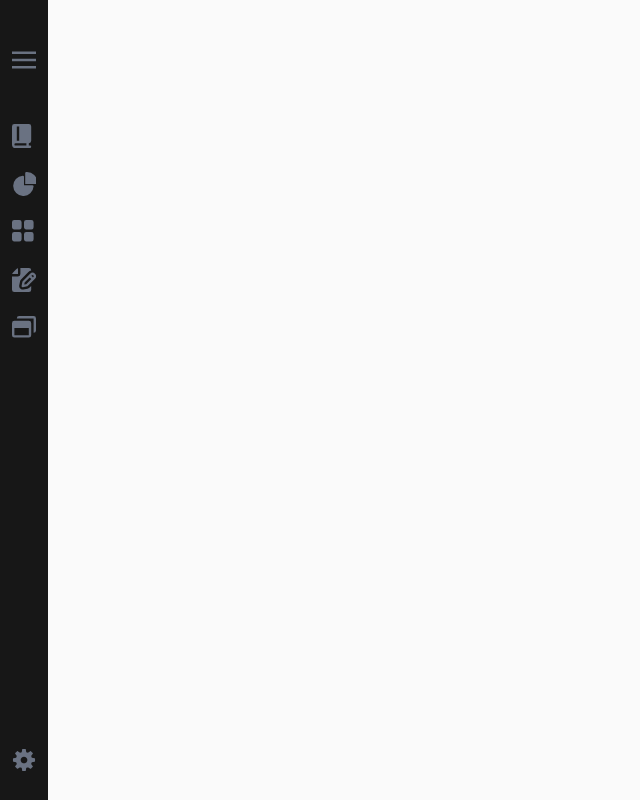
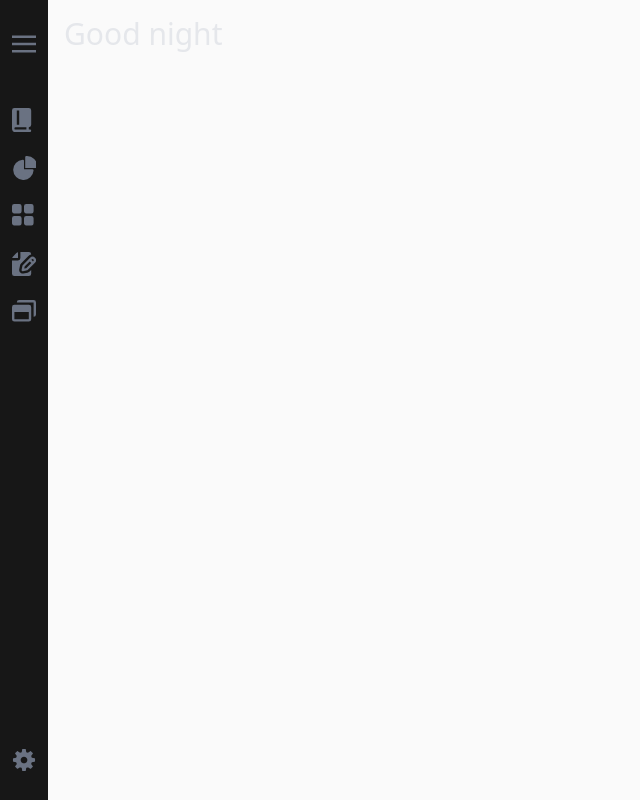
Before and after one commit to diegobasico/cassandra, a React (Vite) app in the folder frontend/: page / in a window 1280 px wide. Shown: the whole page, without its empty margins (0-640 px from the left). Built offline with nearby package versions, Linux system fonts and the light colour scheme.

Commit message:
added atom

```diff
--- a/frontend/package.json
+++ b/frontend/package.json
@@ -14,6 +14,7 @@
     "@tailwindcss/vite": "^4.0.14",
     "axios": "^1.8.3",
     "handsontable": "^15.1.0",
+    "jotai": "^2.12.2",
     "react": "^19.0.0",
     "react-dom": "^19.0.0",
     "tailwindcss": "^4.0.14"
--- a/frontend/src/App.tsx
+++ b/frontend/src/App.tsx
@@ -1,38 +1,29 @@
-import { useState } from "react";
+import React, { useState } from "react";
 import Sidebar from "./components/Sidebar";
+import Main from "./components/Main";
 import Datos from "./components/Datos";
 import Ppto from "./components/Ppto";
 import Apu from "./components/Apu";
+import Insumos from "./components/Insumos";
 import Gastos from "./components/Gastos";
-import Insumos from "./components/Insumos";
 import Config from "./components/Config";
 
 function App() {
-  const [activeComponent, setActiveComponent] = useState("Main");
+  const [activeComponent, setActiveComponent] = useState<string>("Main");
 
-  function renderComponent() {
-    switch (activeComponent) {
-      case "Datos":
-        return <Datos />;
-      case "Ppto":
-        return <Ppto />;
-      case "Apu":
-        return <Apu />;
-      case "Insumos":
-        return <Insumos />;
-      case "Gastos":
-        return <Gastos />;
-      case "Config":
-        return <Config />;
-      default:
-        return <></>;
-    }
-  }
+  const componentMap: { [key: string]: React.JSX.Element } = {
+    Datos: <Datos />,
+    Ppto: <Ppto />,
+    Apu: <Apu />,
+    Insumos: <Insumos />,
+    Gastos: <Gastos />,
+    Config: <Config />,
+  };
 
   return (
     <div className="flex h-dvh bg-neutral-50 font-light text-gray-200 dark:bg-neutral-800">
-      <Sidebar activeComponent={setActiveComponent} />
-      {renderComponent()}
+      <Sidebar activateComponent={setActiveComponent} />
+      {componentMap[activeComponent] || <Main />}
     </div>
   );
 }
--- a/frontend/src/components/Datos.tsx
+++ b/frontend/src/components/Datos.tsx
@@ -1,7 +1,28 @@
+import { atom, useAtom } from "jotai";
+
+const formAtom = atom({
+  name: "",
+  age: "",
+});
+
 function Datos() {
+  const [formState, setFormState] = useAtom(formAtom);
+
   return (
     <div className="p-4">
       <span className="text-3xl"> Datos Generales</span>
+      <input
+        type="text"
+        value={formState.name}
+        onChange={(event) => setFormState({ ...formState, name: event.target.value })}
+        placeholder="Name"
+      />
+      <input
+        type="text"
+        value={formState.age}
+        onChange={(event) => setFormState({ ...formState, age: event.target.value })}
+        placeholder="Age"
+      />
     </div>
   );
 }
--- /dev/null
+++ b/frontend/src/components/Main.tsx
@@ -0,0 +1,15 @@
+function Main() {
+  const hours: number = new Date().getHours();
+  let timeOfDay: string;
+  if (hours >= 5 && hours < 12) {
+    timeOfDay = "morning";
+  } else if (hours >= 12 && hours < 19) {
+    timeOfDay = "afternoon";
+  } else {
+    timeOfDay = "night";
+  }
+
+  return <span className="p-4 text-3xl">Good {timeOfDay}</span>;
+}
+
+export default Main;
--- a/frontend/src/components/Sidebar.tsx
+++ b/frontend/src/components/Sidebar.tsx
@@ -1,13 +1,21 @@
 import React, { ReactNode, useState } from "react";
 
 interface SidebarProps {
-  activeComponent: React.Dispatch<React.SetStateAction<string>>;
+  activateComponent: React.Dispatch<React.SetStateAction<string>>;
 }
 
-function Sidebar({ activeComponent }: SidebarProps) {
+function Sidebar({ activateComponent }: SidebarProps) {
+  interface SidebarItemProps {
+    component: () => void;
+    text?: string;
+    svg: ReactNode;
+    header?: boolean;
+  }
+
   const [sidebarStatus, setSidebarStatus] = useState(false);
+
   const sidebarIcons = {
-    hamburguer: (
+    burguer: (
       <svg
         className="h-6 w-6"
         aria-hidden="true"
@@ -88,7 +96,7 @@ function Sidebar({ activeComponent }: SidebarProps) {
         <path d="M14 4H2a2 2 0 0 0-2 2v10a2 2 0 0 0 2 2h12a2 2 0 0 0 2-2V6a2 2 0 0 0-2-2ZM2 16v-6h12v6H2Z" />
       </svg>
     ),
-    settings: (
+    cog: (
       <svg
         className="h-6 w-6"
         aria-hidden="true"
@@ -101,73 +109,78 @@ function Sidebar({ activeComponent }: SidebarProps) {
     ),
   };
 
-  function SidebarItem({
-    endpoint,
-    text,
-    svgPath,
-    header,
-  }: {
-    endpoint: () => void;
-    text?: string | null;
-    svgPath: ReactNode;
-    header?: boolean;
-  }) {
-    return (
-      <li>
-        <button
-          onClick={endpoint}
-          className={`group flex flex-row ${header ? "pt-5 pb-9" : "pt-2 pb-2"} text-gray-500 transition duration-75 hover:text-gray-900 dark:text-gray-400 dark:hover:text-white`}
-        >
-          {svgPath}
-          <span className="ms-2">{text}</span>
-        </button>
-      </li>
-    );
-  }
+  const sidebarItemsMain: SidebarItemProps[] = [
+    {
+      component: toggleSidebar,
+      svg: sidebarIcons.burguer,
+      header: true,
+    },
+    {
+      component: () => activateComponent("Datos"),
+      text: "Datos",
+      svg: sidebarIcons.book,
+    },
+    {
+      component: () => activateComponent("Ppto"),
+      text: "Presupuesto",
+      svg: sidebarIcons.dashboard,
+    },
+    {
+      component: () => activateComponent("Apu"),
+      text: "Precios Unitarios",
+      svg: sidebarIcons.apps,
+    },
+    {
+      component: () => activateComponent("Insumos"),
+      text: "Insumos",
+      svg: sidebarIcons.notes,
+    },
+    {
+      component: () => activateComponent("Gastos"),
+      text: "Gastos Generales",
+      svg: sidebarIcons.windows,
+    },
+  ];
+
+  const sidebarItemsFooter: SidebarItemProps[] = [
+    {
+      component: () => activateComponent("Config"),
+      text: "Configuración",
+      svg: sidebarIcons.cog,
+    },
+  ];
 
   function toggleSidebar() {
     setSidebarStatus((prev) => !prev);
+  }
+
+  function SidebarComponent({ data, status }: { data: SidebarItemProps[]; status: boolean }) {
+    return (
+      <>
+        {data.map((item, index) => (
+          <li key={index}>
+            <button
+              onClick={item.component}
+              className={`group flex flex-row ${item.header ? "pt-5 pb-9" : "pt-2 pb-2"} text-gray-500 transition duration-75 hover:text-gray-900 dark:text-gray-400 dark:hover:text-white`}
+            >
+              {item.svg}
+              <span className="ms-2">{status ? item.text : null}</span>
+            </button>
+          </li>
+        ))}
+      </>
+    );
   }
 
   return (
     <div
       className={`top-0 left-0 flex h-screen flex-col ${sidebarStatus ? "w-48" : "w-12"} -translate-x-full justify-between overflow-y-auto bg-neutral-900 transition-transform sm:translate-x-0`}
     >
-      <ul className="justify-left mt-4 grid space-y-2 p-3 font-medium">
-        <SidebarItem endpoint={toggleSidebar} svgPath={sidebarIcons.hamburguer} header={true} />
-        <SidebarItem
-          endpoint={() => activeComponent("Datos")}
-          text={sidebarStatus ? "Datos" : null}
-          svgPath={sidebarIcons.book}
-        />
-        <SidebarItem
-          endpoint={() => activeComponent("Ppto")}
-          text={sidebarStatus ? "Presupuesto" : null}
-          svgPath={sidebarIcons.dashboard}
-        />
-        <SidebarItem
-          endpoint={() => activeComponent("Apu")}
-          text={sidebarStatus ? "Precios Unitarios" : null}
-          svgPath={sidebarIcons.apps}
-        />
-        <SidebarItem
-          endpoint={() => activeComponent("Insumos")}
-          text={sidebarStatus ? "Insumos" : null}
-          svgPath={sidebarIcons.notes}
-        />
-        <SidebarItem
-          endpoint={() => activeComponent("Gastos")}
-          text={sidebarStatus ? "Gastos Generales" : null}
-          svgPath={sidebarIcons.windows}
-        />
+      <ul className="justify-left grid space-y-2 p-3 font-medium">
+        <SidebarComponent data={sidebarItemsMain} status={sidebarStatus} />
       </ul>
       <ul className="justify-left mt-4 grid space-y-2 p-3 pt-6 pb-5 font-medium">
-        {/* <SidebarItem text={sidebarStatus ? "Upgrade to Pro" : ""} svgPath={sidebarIcons.ember} /> */}
-        <SidebarItem
-          endpoint={() => activeComponent("Config")}
-          text={sidebarStatus ? "Configuración" : null}
-          svgPath={sidebarIcons.settings}
-        />
+        <SidebarComponent data={sidebarItemsFooter} status={sidebarStatus} />
       </ul>
     </div>
   );
```
Also changed, not shown: 1 other file (tests, documents, lock files or other folders).
